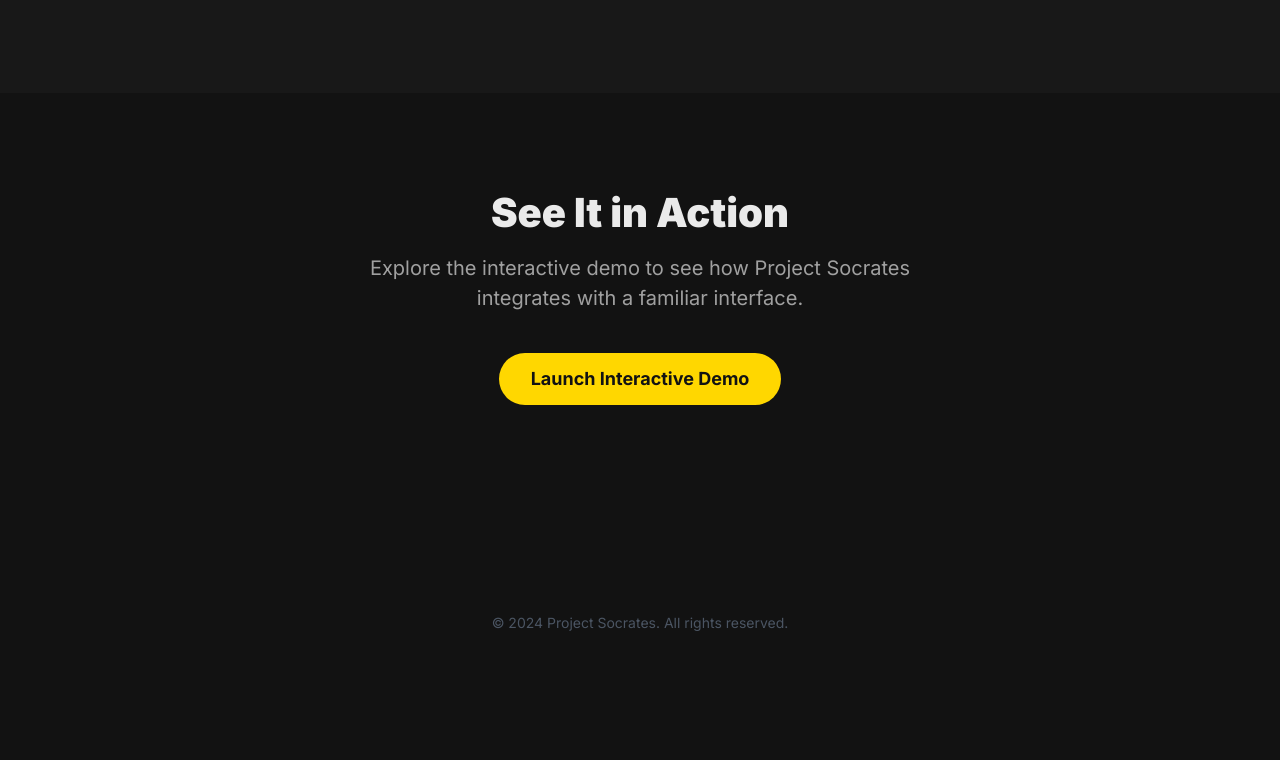
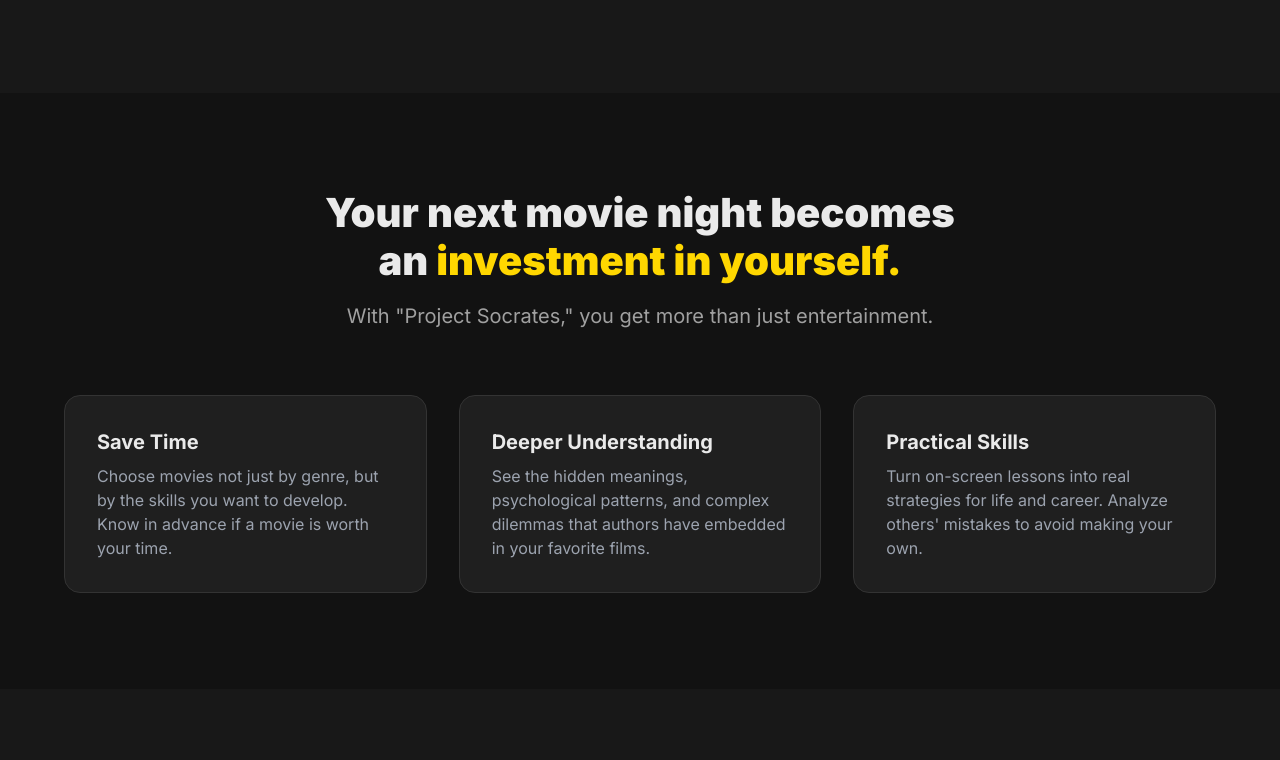
Before and after one commit to olluself/project-Socrates, a plain HTML site: page index.html in a window 1280 px wide. Shown: the part 1780-2540 px from the top of the page. Before the commit the page ends 2477 px from the top, so only its background shows below. Drawn offline with nearby package versions, Linux system fonts and the light colour scheme.

Commit message:
Update index.html

```diff
--- a/index.html
+++ b/index.html
@@ -79,8 +79,21 @@
         </div>
     </section>
 
+    <!-- Value Section -->
+    <section id="value" class="py-20 md:py-24">
+        <div class="container mx-auto px-6">
+            <h2 class="section-title" data-translate="valueTitle">Your next movie night becomes <br class="hidden md:block" /> an <span class="gold-accent">investment in yourself.</span></h2>
+            <p class="section-subtitle" data-translate="valueSubtitle">With "Project Socrates," you get more than just entertainment.</p>
+            <div class="grid md:grid-cols-3 gap-8 mt-16 max-w-6xl mx-auto">
+                <div class="card"><h3 class="text-xl font-bold mb-2 text-gold-accent" data-translate="valueCard1Title">Save Time</h3><p class="text-gray-400" data-translate="valueCard1Text">Choose movies not just by genre, but by the skills you want to develop. Know in advance if a movie is worth your time.</p></div>
+                <div class="card"><h3 class="text-xl font-bold mb-2 text-gold-accent" data-translate="valueCard2Title">Deeper Understanding</h3><p class="text-gray-400" data-translate="valueCard2Text">See the hidden meanings, psychological patterns, and complex dilemmas that authors have embedded in your favorite films.</p></div>
+                <div class="card"><h3 class="text-xl font-bold mb-2 text-gold-accent" data-translate="valueCard3Title">Practical Skills</h3><p class="text-gray-400" data-translate="valueCard3Text">Turn on-screen lessons into real strategies for life and career. Analyze others' mistakes to avoid making your own.</p></div>
+            </div>
+        </div>
+    </section>
+
     <!-- Demo Section -->
-    <section id="demo" class="py-20 md:py-24 text-center">
+    <section id="demo" class="py-20 md:py-24 text-center bg-[#181818]">
          <div class="container mx-auto px-6">
             <h2 class="section-title" data-translate="demoTitle">See It in Action</h2>
             <p class="section-subtitle" data-translate="demoSubtitle">
```
